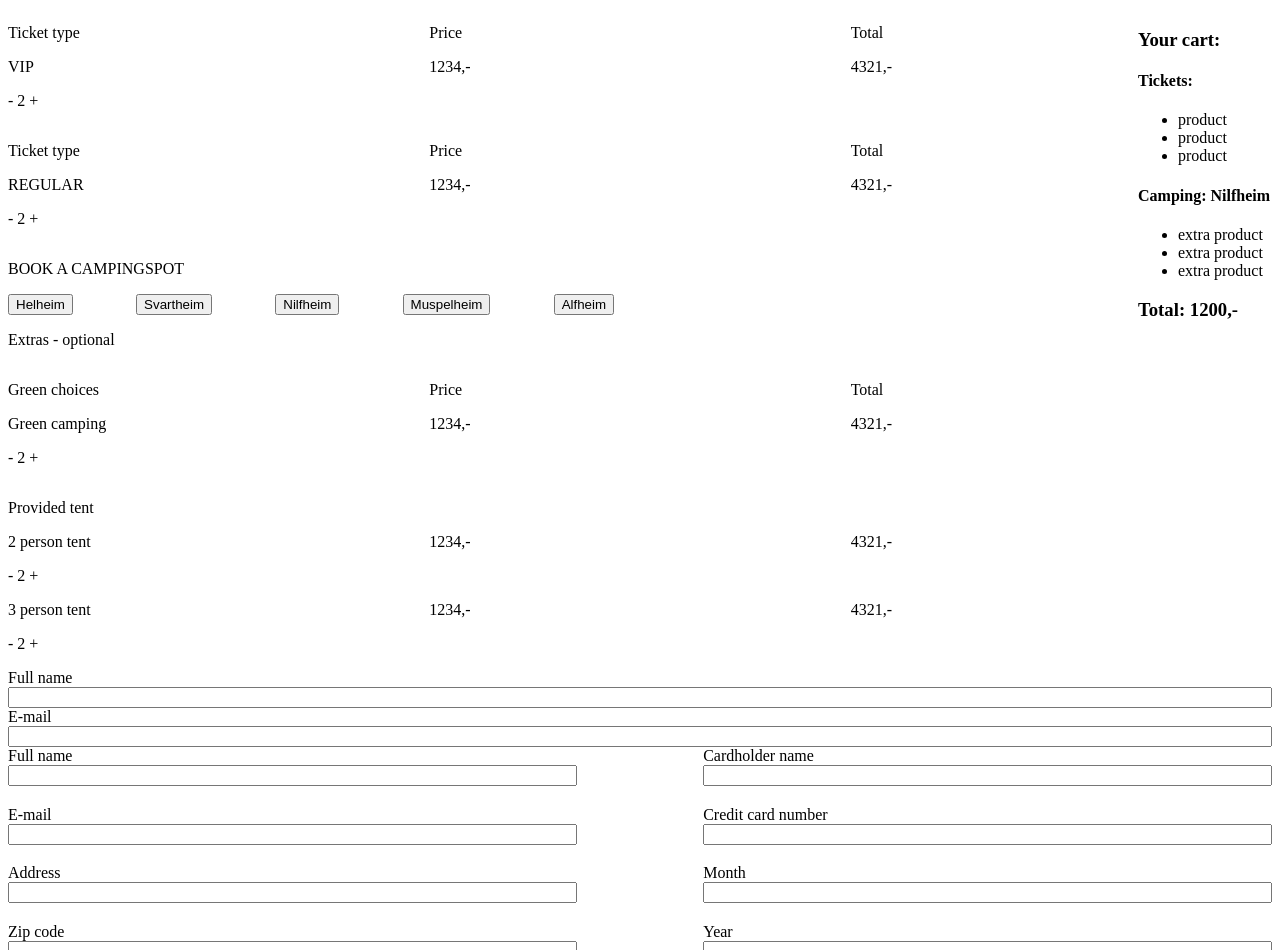
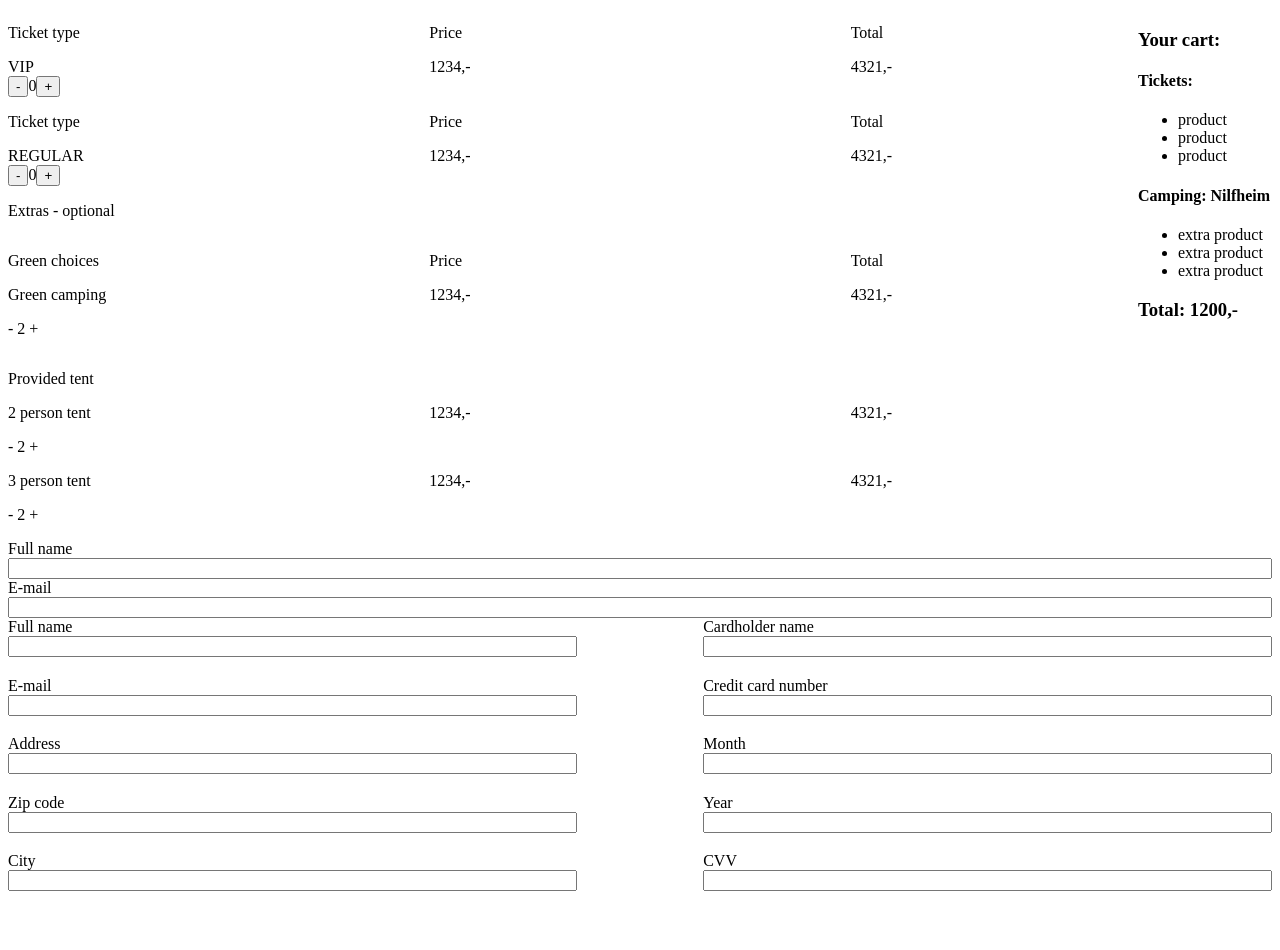
Before and after one commit to mark394e/marsmusik, a Next.js app: page /booking in a window 1280 px wide. After the commit the page ends 821 px from the top, so only its background shows below. Built offline with nearby package versions, Linux system fonts and the light colour scheme.

Commit message:
ticket counter og showCampingspot

```diff
--- /dev/null
+++ b/components/BookingSite.js
@@ -0,0 +1,29 @@
+import { useState } from "react";
+import Tickets from "../components/Tickets";
+import PaymentForm from "../components/PaymentForm";
+import TicketHolder from "../components/TicketHolder";
+import Basket from "../components/Basket";
+
+function BookingSite() {
+  const [counterVIP, setCounterVIP] = useState(0);
+  const [counterREG, setCounterREG] = useState(0);
+
+  return (
+    <>
+      {" "}
+      <Tickets
+        setCounterVIP={setCounterVIP}
+        setCounterREG={setCounterREG}
+        counterREG={counterREG}
+        counterVIP={counterVIP}
+      >
+        <p>Subtotal: 1234,-</p>
+      </Tickets>
+      <TicketHolder></TicketHolder>
+      <PaymentForm></PaymentForm>
+      <Basket></Basket>
+    </>
+  );
+}
+
+export default BookingSite;
--- a/components/TicketType.js
+++ b/components/TicketType.js
@@ -1,6 +1,26 @@
 import "../styles/Tickettype.module.scss";
 
-function TicketType() {
+function TicketType(props) {
+  const increaseVIP = () => {
+    props.setCounterVIP((count) => count + 1);
+  };
+
+  const decreaseVIP = () => {
+    if (props.counterVIP > 0) {
+      props.setCounterVIP((count) => count - 1);
+    }
+  };
+
+  const increaseREG = () => {
+    props.setCounterREG((count) => count + 1);
+  };
+
+  const decreaseREG = () => {
+    if (props.counterREG > 0) {
+      props.setCounterREG((count) => count - 1);
+    }
+  };
+
   return (
     <section>
       <div className="ticket" id="vip-ticket">
@@ -10,7 +30,15 @@ function TicketType() {
         <div>VIP</div>
         <div>1234,-</div>
         <div>4321,-</div>
-        <p>- 2 +</p>
+        <div className="counter">
+          <button onClick={decreaseVIP} className="counter-minus">
+            -
+          </button>
+          <span>{props.counterVIP}</span>
+          <button onClick={increaseVIP} className="counter-plus">
+            +
+          </button>
+        </div>
       </div>
       <div className="ticket" id="reg-ticket">
         <p>Ticket type</p>
@@ -19,7 +47,15 @@ function TicketType() {
         <div>REGULAR</div>
         <div>1234,-</div>
         <div>4321,-</div>
-        <p>- 2 +</p>
+        <div className="counter">
+          <button onClick={decreaseREG} className="counter-minus">
+            -
+          </button>
+          <span>{props.counterREG}</span>
+          <button onClick={increaseREG} className="counter-plus">
+            +
+          </button>
+        </div>
       </div>
     </section>
   );
--- a/components/Tickets.js
+++ b/components/Tickets.js
@@ -1,12 +1,21 @@
 import TicketType from "./TicketType";
 import Campingspot from "./Campingspot";
 import Extras from "./Extras";
+import { useState } from "react";
 
-function Tickets() {
+function Tickets(props) {
+  const [showCamping, setShowCamping] = useState(false);
+
   return (
     <>
-      <TicketType></TicketType>
-      <Campingspot></Campingspot>
+      <TicketType
+        setCounterVIP={props.setCounterVIP}
+        setCounterREG={props.setCounterREG}
+        counterREG={props.counterREG}
+        counterVIP={props.counterVIP}
+        setShowCamping={setShowCamping}
+      ></TicketType>
+      {props.counterVIP || props.counterREG > 0 ? <Campingspot /> : null}
       <Extras></Extras>
     </>
   );
--- a/pages/booking.js
+++ b/pages/booking.js
@@ -1,17 +1,9 @@
-import Tickets from "../components/Tickets";
-import PaymentForm from "../components/PaymentForm";
-import TicketHolder from "../components/TicketHolder";
-import Basket from "../components/Basket";
+import BookingSite from "../components/BookingSite";
 
 function booking() {
   return (
     <>
-      <Tickets>
-        <p>Subtotal: 1234,-</p>
-      </Tickets>
-      <TicketHolder></TicketHolder>
-      <PaymentForm></PaymentForm>
-      <Basket></Basket>
+      <BookingSite></BookingSite>
     </>
   );
 }
```
